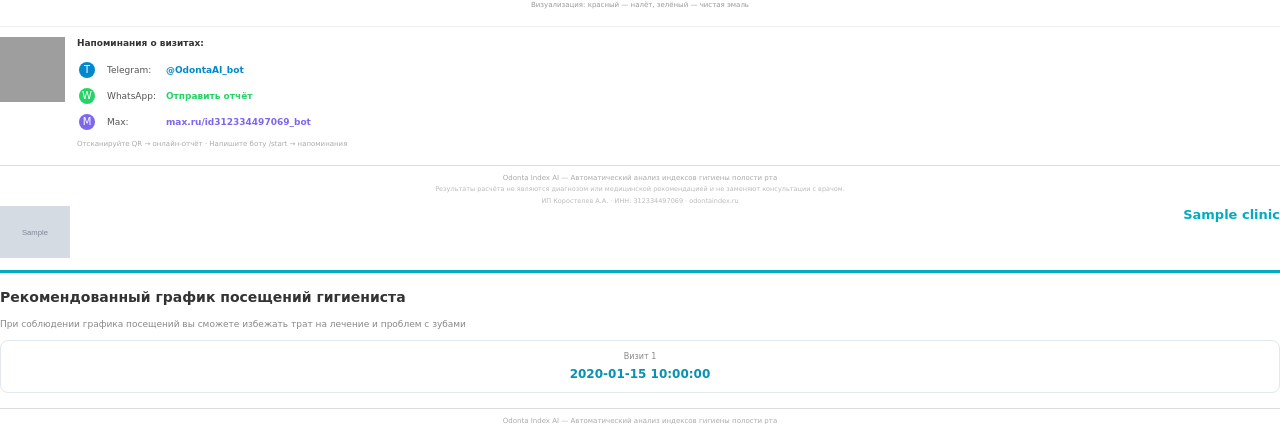
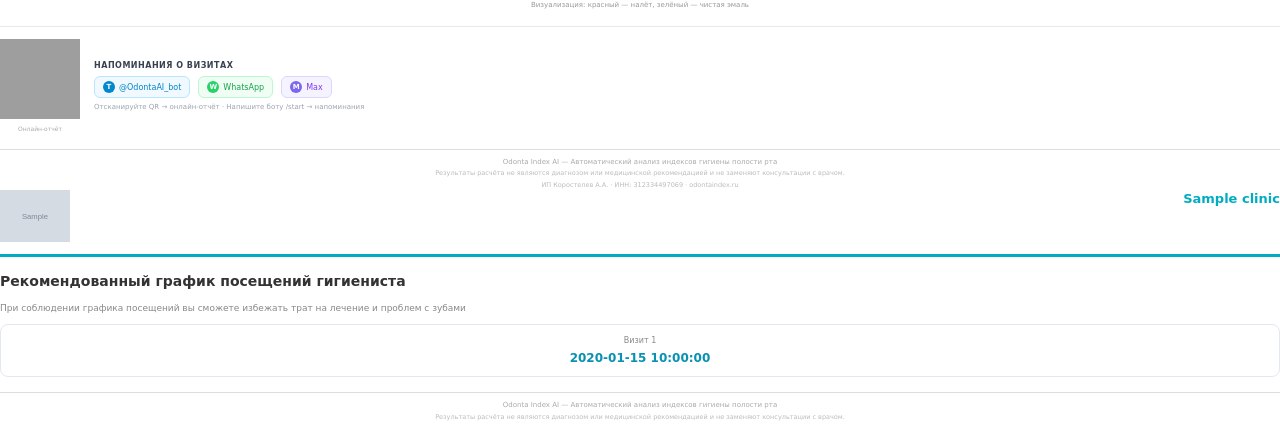
Before and after one commit to pyaidev/dental-ai, a Python web app: template templates/report/report.html in a window 1280 px wide. Shown: the part 994-1418 px from the top of the page. Run offline with Jinja, Linux system fonts and the light colour scheme; the template is opened without the code that fills it: most values are stand-ins (such as "Sample title", 1, 10 or a date in 2020); grey boxes marked "Sample" are stand-in pictures; grey boxes are pictures that could not be loaded.

Commit message:
PDF: compact messenger badges with pill-style buttons, bigger QR

```diff
--- a/templates/report/report.html
+++ b/templates/report/report.html
@@ -229,42 +229,32 @@
     </div>
 
     <!-- QR + Bot links -->
-    <div style="margin-top: 15px; display: flex; gap: 12px; align-items: flex-start; border-top: 1px solid #eee; padding-top: 10px;">
-        {% if qr_b64 %}
-        <img src="{{ qr_b64 }}" style="width: 65px; height: 65px;" alt="QR">
-        {% endif %}
-        <div style="flex: 1;">
-            <div style="font-size: 9px; font-weight: bold; color: #333; margin-bottom: 6px;">Напоминания о визитах:</div>
-            <table style="font-size: 9px; color: #555; border: none;">
-                <tr>
-                    <td style="padding: 4px 10px 4px 0; border: none; vertical-align: middle;">
-                        <span style="display: inline-block; width: 16px; height: 16px; background: #0088cc; color: white; border-radius: 50%; text-align: center; line-height: 16px; font-size: 10px;">T</span>
-                    </td>
-                    <td style="padding: 4px 0; border: none;">Telegram:</td>
-                    <td style="padding: 4px 0 4px 8px; border: none; font-weight: bold;">
-                        <a href="https://t.me/OdontaAI_bot" style="color: #0088cc; text-decoration: none;">@OdontaAI_bot</a>
-                    </td>
-                </tr>
-                <tr>
-                    <td style="padding: 4px 10px 4px 0; border: none; vertical-align: middle;">
-                        <span style="display: inline-block; width: 16px; height: 16px; background: #25D366; color: white; border-radius: 50%; text-align: center; line-height: 16px; font-size: 10px;">W</span>
-                    </td>
-                    <td style="padding: 4px 0; border: none;">WhatsApp:</td>
-                    <td style="padding: 4px 0 4px 8px; border: none; font-weight: bold;">
-                        <a href="https://wa.me/OdontaAI" style="color: #25D366; text-decoration: none;">Отправить отчёт</a>
-                    </td>
-                </tr>
-                <tr>
-                    <td style="padding: 4px 10px 4px 0; border: none; vertical-align: middle;">
-                        <span style="display: inline-block; width: 16px; height: 16px; background: #7B68EE; color: white; border-radius: 50%; text-align: center; line-height: 16px; font-size: 10px;">M</span>
-                    </td>
-                    <td style="padding: 4px 0; border: none;">Max:</td>
-                    <td style="padding: 4px 0 4px 8px; border: none; font-weight: bold;">
-                        <a href="https://max.ru/id312334497069_bot" style="color: #7B68EE; text-decoration: none;">max.ru/id312334497069_bot</a>
-                    </td>
-                </tr>
-            </table>
-            <div style="font-size: 7px; color: #aaa; margin-top: 4px;">Отсканируйте QR → онлайн-отчёт · Напишите боту /start → напоминания</div>
+    <div style="margin-top: 15px; border-top: 1px solid #e5e7eb; padding-top: 12px;">
+        <div style="display: flex; gap: 14px; align-items: center;">
+            {% if qr_b64 %}
+            <div style="text-align: center;">
+                <img src="{{ qr_b64 }}" style="width: 80px; height: 80px;" alt="QR">
+                <div style="font-size: 6px; color: #aaa; margin-top: 2px;">Онлайн-отчёт</div>
+            </div>
+            {% endif %}
+            <div style="flex: 1;">
+                <div style="font-size: 8px; font-weight: 600; color: #374151; margin-bottom: 5px; letter-spacing: 0.5px; text-transform: uppercase;">Напоминания о визитах</div>
+                <div style="display: flex; gap: 8px; flex-wrap: wrap;">
+                    <a href="https://t.me/OdontaAI_bot" style="display: inline-flex; align-items: center; gap: 4px; background: #f0f9ff; border: 1px solid #bae6fd; border-radius: 6px; padding: 4px 8px; text-decoration: none; font-size: 8px; color: #0284c7;">
+                        <span style="display: inline-block; width: 12px; height: 12px; background: #0088cc; color: white; border-radius: 50%; text-align: center; line-height: 12px; font-size: 7px; font-weight: bold;">T</span>
+                        @OdontaAI_bot
+                    </a>
+                    <a href="https://wa.me/OdontaAI" style="display: inline-flex; align-items: center; gap: 4px; background: #f0fdf4; border: 1px solid #bbf7d0; border-radius: 6px; padding: 4px 8px; text-decoration: none; font-size: 8px; color: #16a34a;">
+                        <span style="display: inline-block; width: 12px; height: 12px; background: #25D366; color: white; border-radius: 50%; text-align: center; line-height: 12px; font-size: 7px; font-weight: bold;">W</span>
+                        WhatsApp
+                    </a>
+                    <a href="https://max.ru/id312334497069_bot" style="display: inline-flex; align-items: center; gap: 4px; background: #f5f3ff; border: 1px solid #ddd6fe; border-radius: 6px; padding: 4px 8px; text-decoration: none; font-size: 8px; color: #7c3aed;">
+                        <span style="display: inline-block; width: 12px; height: 12px; background: #7B68EE; color: white; border-radius: 50%; text-align: center; line-height: 12px; font-size: 7px; font-weight: bold;">M</span>
+                        Max
+                    </a>
+                </div>
+                <div style="font-size: 7px; color: #9ca3af; margin-top: 5px;">Отсканируйте QR → онлайн-отчёт · Напишите боту /start → напоминания</div>
+            </div>
         </div>
     </div>
 
```
